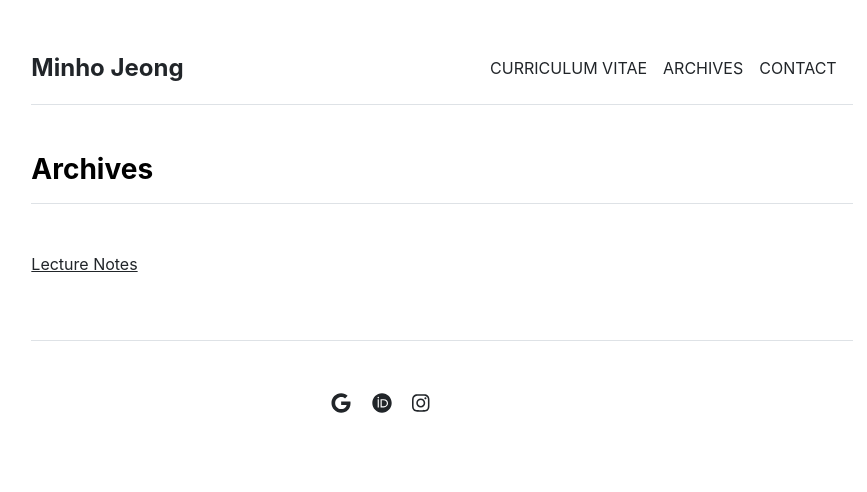
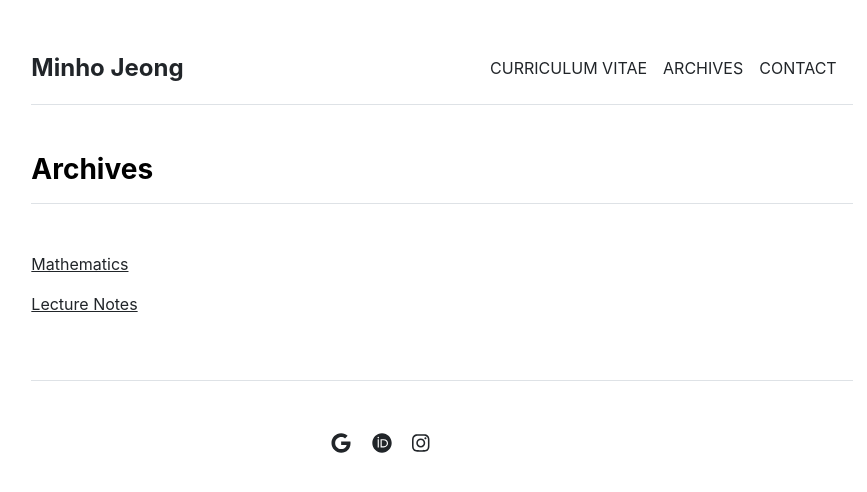
Before and after one commit to mino-jeong/mino-jeong.github.io, a Jekyll site: the page built from archives.md, in a window 1280 px wide. Shown: the top 492 px of the page, without its empty margins (198-1065 px from the left). Built offline with Jekyll 4.4.1, drawn with Linux system fonts in a browser that asks for light colours.

Commit message:
Update settings.yml

```diff
--- a/_data/settings.yml
+++ b/_data/settings.yml
@@ -4,6 +4,7 @@ menu:
 - {name: 'CONTACT', url: '/contact'}
 
 archives:
+- {name: 'Mathematics', url: 'mathematics'}
 - {name: 'Lecture Notes', url: 'lecture-notes'}
 
 social:
```
